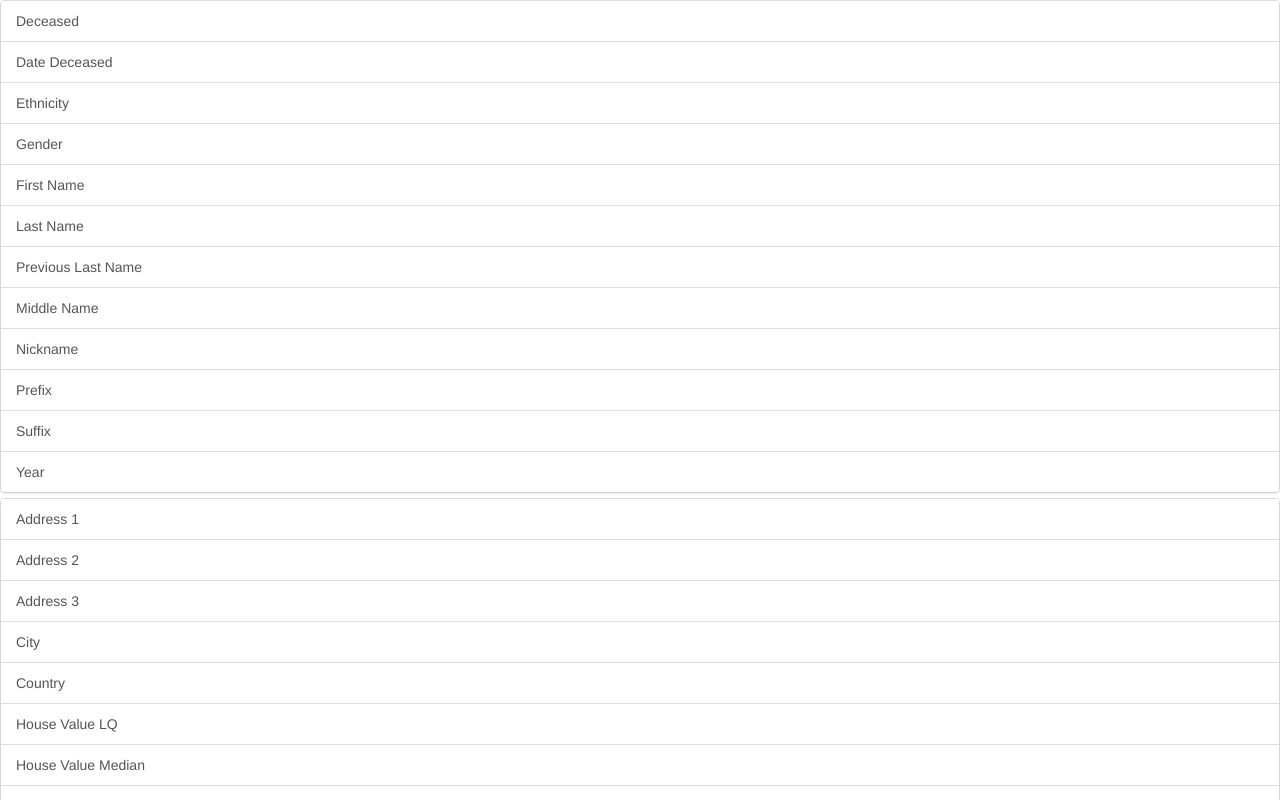
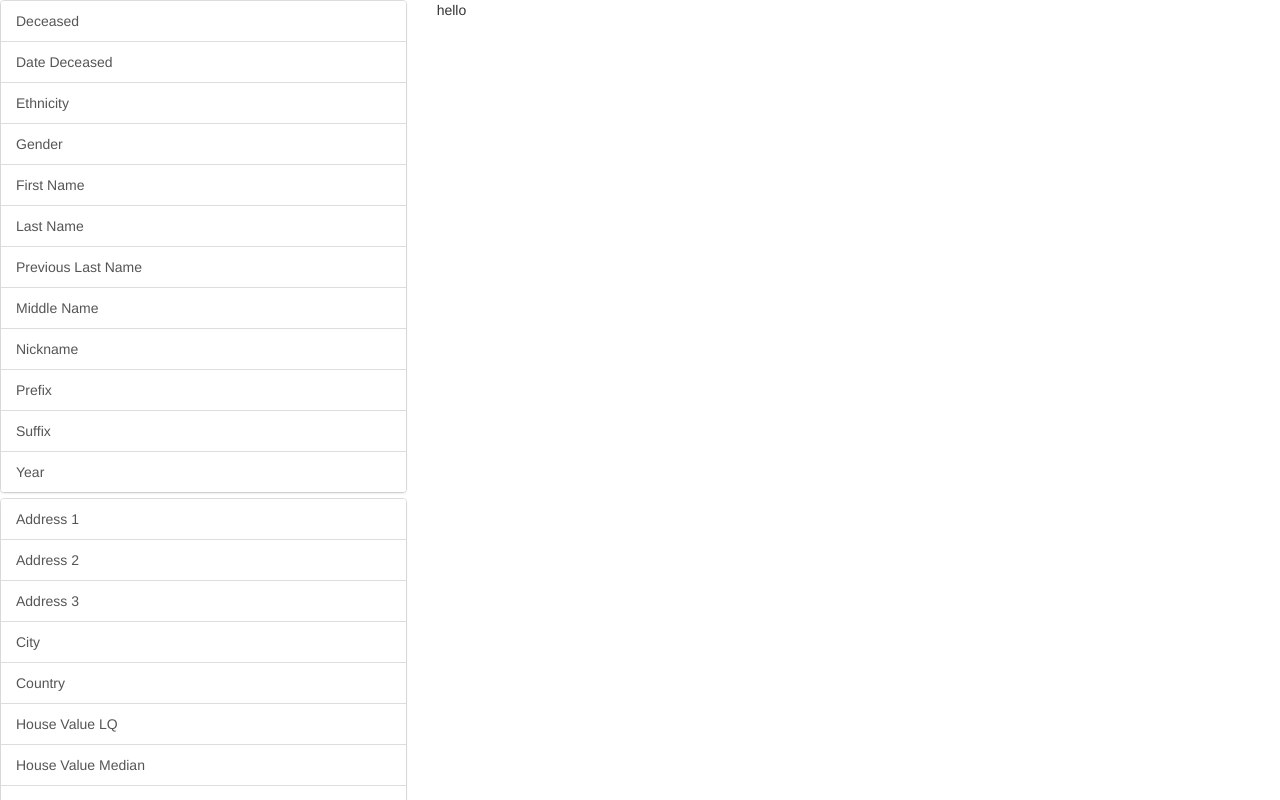
Before and after one commit to JD68/group-property-app, a React (Create React App) app: page / in a window 1280 px wide. Shown: the top 800 px of the page. Built offline with nearby package versions, Linux system fonts and the light colour scheme.

Commit message:
added main panel with left and right side panels. Configured panels width and heigt

```diff
--- a/src/App.css
+++ b/src/App.css
@@ -1,28 +1,8 @@
-.App {
-  text-align: center;
+.app-row {
+  height: 100%
 }
 
-.App-logo {
-  animation: App-logo-spin infinite 20s linear;
-  height: 80px;
+.app-panel {
+  height: 100%;
+  overflow: auto;
 }
-
-.App-header {
-  background-color: #222;
-  height: 150px;
-  padding: 20px;
-  color: white;
-}
-
-.App-title {
-  font-size: 1.5em;
-}
-
-.App-intro {
-  font-size: large;
-}
-
-@keyframes App-logo-spin {
-  from { transform: rotate(0deg); }
-  to { transform: rotate(360deg); }
-}
--- a/src/App.js
+++ b/src/App.js
@@ -24,8 +24,18 @@ class App extends Component {
   }
 
   render() {
+    const rowClassName = 'row app-row'
+    const leftClassName = 'col-xs-4 col-sm-4 col-md-4 col-lg-4 app-panel';
+    const rightClassName = 'col-xs-4 col-sm-4 col-md-8 col-lg-8 app-panel';
     return (
-      <div><Menu onGroupChange={this.handleGroupChange} onPropertyChange={this.handlePropertyChange}/></div>
+        <div className={rowClassName}>
+          <div className={leftClassName}>
+              <Menu onGroupChange={this.handleGroupChange} onPropertyChange={this.handlePropertyChange}/>
+          </div>
+          <div className={rightClassName}>
+              <div>hello</div>
+          </div>
+        </div>
     );
   }
 }
--- a/src/index.css
+++ b/src/index.css
@@ -1,5 +1,9 @@
+html, #root {
+	height:100%;
+}
 body {
   margin: 0;
   padding: 0;
   font-family: sans-serif;
+  height:100%;
 }
```
